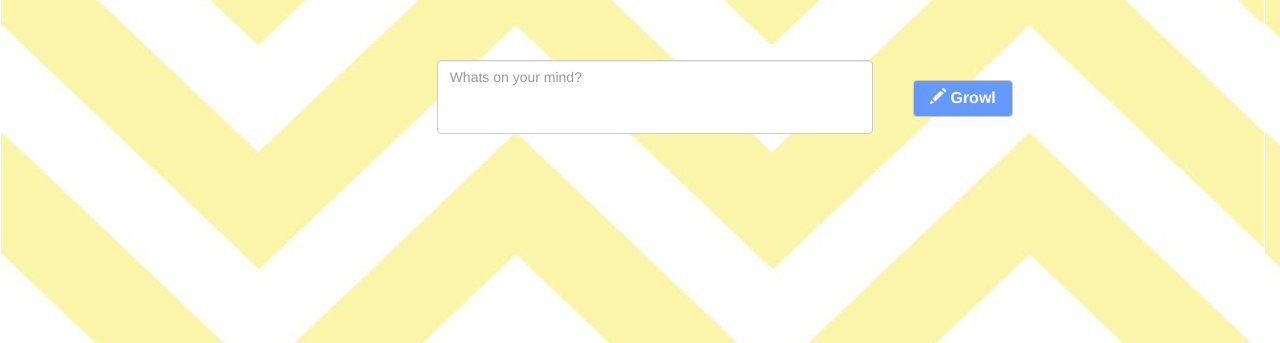
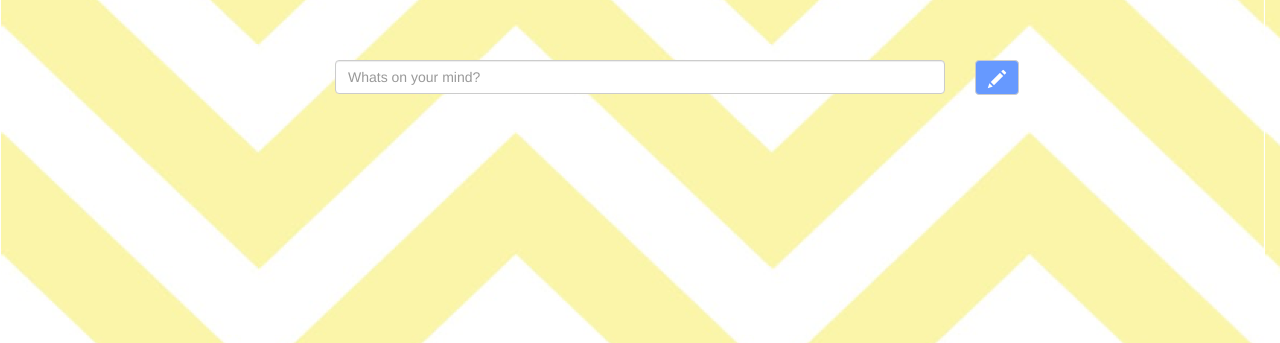
Before and after one commit to thisbechristian/pittyak, a Django app: template templates/index.html in a window 1280 px wide. Shown: the part 77-420 px from the top of the page. Run offline with Django 3.2, Linux system fonts and the light colour scheme; the template is opened without the code that fills it, so the values that code supplies are empty; some libraries are stand-ins or nearby versions.

Commit message:
Added .ico for the website. Modified the post box.

```diff
--- a/static/style.css
+++ b/static/style.css
@@ -174,65 +174,23 @@
 
 #PostTextArea{
 	width: 100%;
-    height: 100%;
-    position: absolute;
-    resize: none;
+    position = absolute;
+ 	resize: none;
+}
+
+#PostTextArea:focus{
+	height: 12em;
 }
 
 #GrowlButton{
-    position: absolute;
-    width: 100px;
-    top: 25%;
-	left: 50%;
+	height: 35px;
+	margin:none;
+    position = absolute;
 	background-color:#6699ff;
 	color:white;
 	font-family: "Helvetica Neue";
 	text-align: center;
-	font-size:16px;
+	font-size:18px;
+	text-align:center;
 
 }
-
-#comment_form input, #comment_form textarea {
-	border: 4px solid rgba(0,0,0,0.1);
-	padding: 8px 10px;
-
-	-webkit-border-radius: 5px;
-	-moz-border-radius: 5px;
-	border-radius: 5px;
-
-	outline: 0;
-}
-
-#comment_form textarea {
-	width: 350px;
-}
-
-#comment_form input[type="submit"] {
-	cursor: pointer;
-	background: -webkit-linear-gradient(top, #efefef, #ddd);
-	background: -moz-linear-gradient(top, #efefef, #ddd);
-	background: -ms-linear-gradient(top, #efefef, #ddd);
-	background: -o-linear-gradient(top, #efefef, #ddd);
-	background: linear-gradient(top, #efefef, #ddd);
-	color: #333;
-	text-shadow: 0px 1px 1px rgba(255,255,255,1);
-	border: 1px solid #ccc;
-}
-
-#comment_form input[type="submit"]:hover {
-	background: -webkit-linear-gradient(top, #eee, #ccc);
-	background: -moz-linear-gradient(top, #eee, #ccc);
-	background: -ms-linear-gradient(top, #eee, #ccc);
-	background: -o-linear-gradient(top, #eee, #ccc);
-	background: linear-gradient(top, #eee, #ccc);
-	border: 1px solid #bbb;
-}
-
-#comment_form input[type="submit"]:active {
-	background: -webkit-linear-gradient(top, #ddd, #aaa);
-	background: -moz-linear-gradient(top, #ddd, #aaa);
-	background: -ms-linear-gradient(top, #ddd, #aaa);
-	background: -o-linear-gradient(top, #ddd, #aaa);
-	background: linear-gradient(top, #ddd, #aaa);
-	border: 1px solid #999;
-}
--- a/templates/_base.html
+++ b/templates/_base.html
@@ -12,6 +12,8 @@
 	<script src="http://ajax.googleapis.com/ajax/libs/jquery/1.5.2/jquery.min.js"></script>
 	<script src="/static/script0001.js"></script>
 	<link rel="stylesheet" type="text/css" href="/static/style.css">
+	<link rel="icon" type="image/png" href="/pictures/favicon-32x32.png" sizes="32x32" />
+	<link rel="icon" type="image/png" href="/pictures/favicon-16x16.png" sizes="16x16" />
 	</head>
 
 	<body background="/pictures/zigzag.png">
--- a/templates/index.html
+++ b/templates/index.html
@@ -2,27 +2,23 @@
 {% block bodycontent %}
 
 
+<div class="container-fluid">
 	<div class="row">
-  <div class="col-xs-4 col-xs-offset-4">
-
+	  <div class="col-xs-6 col-xs-offset-3">
 		<form class="form-inline" role="form">
 		  <div class="form-group">
-		<textarea id="PostTextArea" class="form-control" rows="1" name="post" placeholder="Whats on your mind?"></textarea>
-		<br><br><br>
+			<textarea id="PostTextArea" class="form-control" rows="1" cols="150" name="post" placeholder="Whats on your mind?"></textarea>
 		  </div>
 	  </div>
 	  <div class="col-xs-1">
 			<button type="submit" id="GrowlButton" class="btn btn-default">
-	  			 <span class="glyphicon glyphicon-pencil"></span>
-	  			<strong>Growl</strong>
+				 <span class="glyphicon glyphicon-pencil"></span><br>
 			</button>
-	  		<br><br><br><br>
-	  	</div>
 		</form>
-
-
 	  </div>
 	</div>
+</div>
+
 
 {% endblock %}
 
```
Also changed, not shown: static/pictures/favicon-16x16.png (added), static/pictures/favicon-32x32.png (added), static/pictures/favicon.ico (added). Lines whose indentation alone changed are shown as unchanged.
